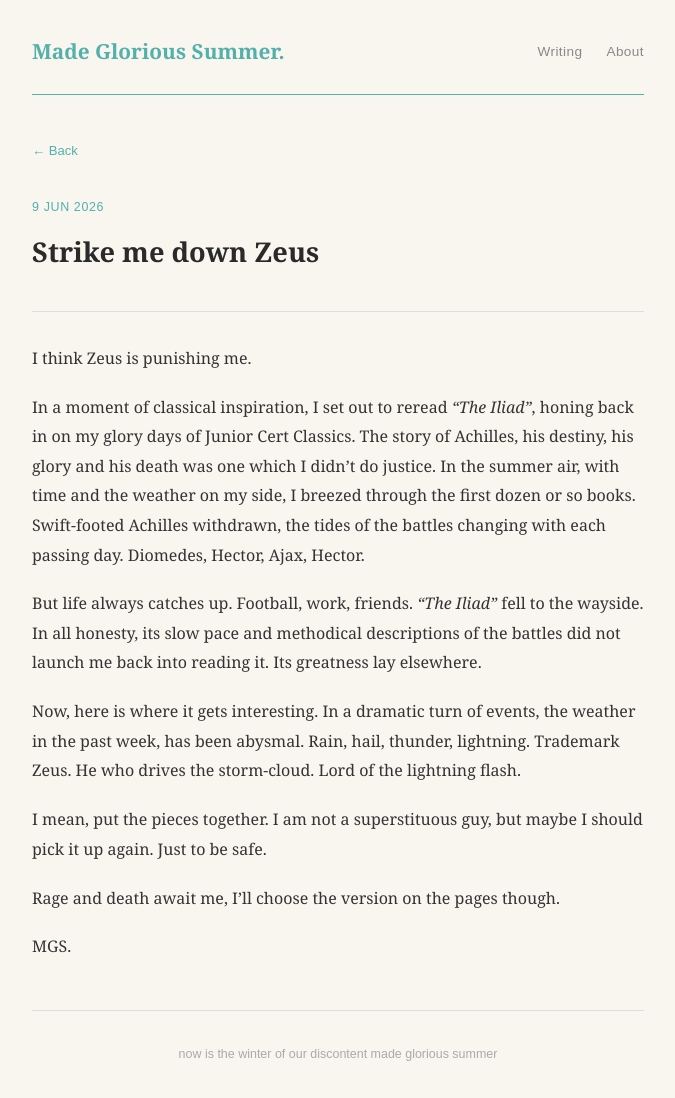
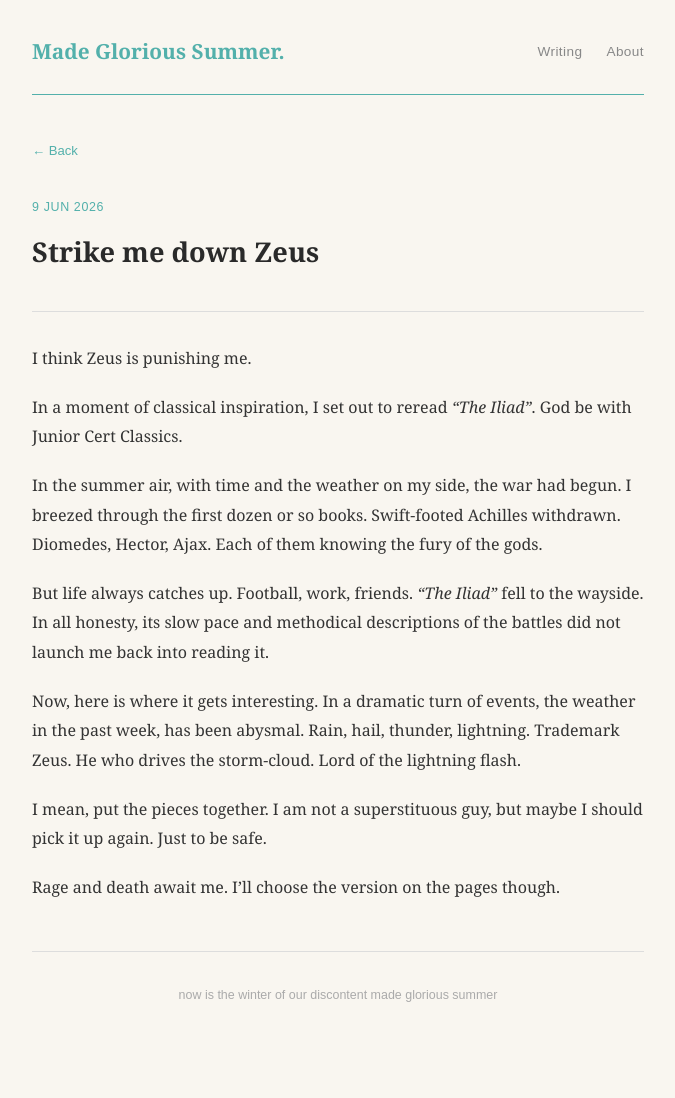
Before and after one commit to rober45627/rober45627.github.io, a Jekyll site: the page built from _posts/2026-06-09-Strike-Me-Down-Zeus.md.md, in a window 1280 px wide. Shown: the whole page, without its empty margins (302-977 px from the left). Built offline with Jekyll 4.4.1, drawn with Linux system fonts in a browser that asks for light colours; after the commit the page ends 1039 px from its top, so only the background shows below that.

Commit message:
Update 2026-06-09-Strike-Me-Down-Zeus.md.md

```diff
--- a/_posts/2026-06-09-Strike-Me-Down-Zeus.md.md
+++ b/_posts/2026-06-09-Strike-Me-Down-Zeus.md.md
@@ -6,15 +6,14 @@ date: 2026-06-09
 
 I think Zeus is punishing me.
 
-In a moment of classical inspiration, I set out to reread *"The Iliad"*, honing back in on my glory days of Junior Cert Classics.
-The story of Achilles, his destiny, his glory and his death was one which I didn't do justice. In the summer air, with time and the weather on my side, I breezed through the first dozen or so books. Swift-footed Achilles withdrawn, the tides of the battles changing with each passing day. Diomedes, Hector, Ajax, Hector.
+In a moment of classical inspiration, I set out to reread *"The Iliad"*. God be with Junior Cert Classics.
 
-But life always catches up. Football, work, friends. *"The Iliad"* fell to the wayside. In all honesty, its slow pace and methodical descriptions of the battles did not launch me back into reading it. Its greatness lay elsewhere.
+In the summer air, with time and the weather on my side, the war had begun. I breezed through the first dozen or so books. Swift-footed Achilles withdrawn. Diomedes, Hector, Ajax. Each of them knowing the fury of the gods.
+
+But life always catches up. Football, work, friends. *"The Iliad"* fell to the wayside. In all honesty, its slow pace and methodical descriptions of the battles did not launch me back into reading it.
 
 Now, here is where it gets interesting. In a dramatic turn of events, the weather in the past week, has been abysmal. Rain, hail, thunder, lightning. Trademark Zeus. He who drives the storm-cloud. Lord of the lightning flash.
 
 I mean, put the pieces together. I am not a superstituous guy, but maybe I should pick it up again. Just to be safe.
 
-Rage and death await me, I'll choose the version on the pages though.
-
-MGS.
+Rage and death await me. I'll choose the version on the pages though.
```
